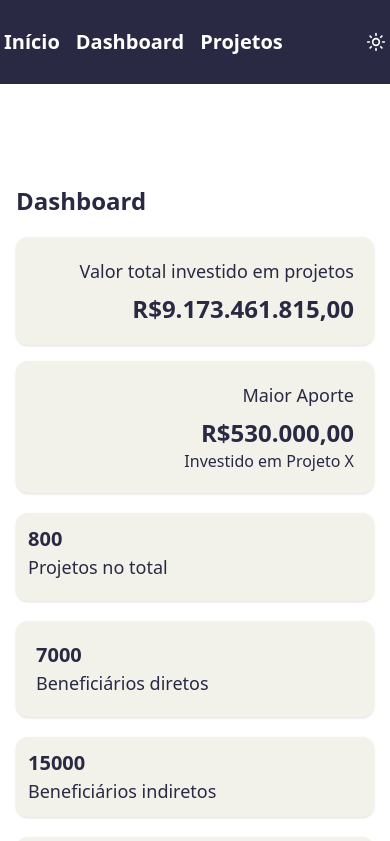
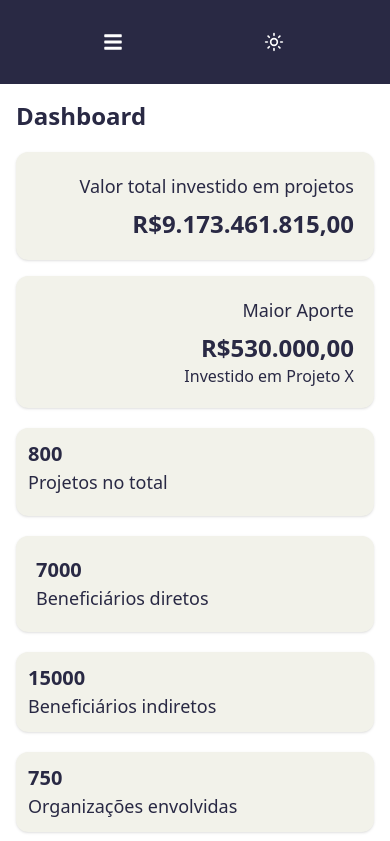
Before and after one commit to Conpec-Projetos/prj-fundacao-csn, a Next.js app: page /dashboard in a window 390 px wide. Shown: the top 841 px of the page. Built offline with nearby package versions, Linux system fonts and the light colour scheme.

Commit message:
Feat: started implementing the promote to admin function in the header

```diff
--- a/src/app/layout.tsx
+++ b/src/app/layout.tsx
@@ -34,9 +34,7 @@ export default function RootLayout({
           <Header />
           {/* Wrap children with HeaderWrapper */}
             <HeaderWrapper>
-              <div className="pt-[10vh]">
-                {children}
-              </div>
+              {children}
             </HeaderWrapper>
         </ThemeProvider>
       </body>
--- a/src/components/header/header.tsx
+++ b/src/components/header/header.tsx
@@ -1,19 +1,42 @@
 "use client";
 import { useRouter } from "next/navigation";
 import { Sun, Moon } from 'lucide-react';
+import { FaBars } from 'react-icons/fa';
 import { useTheme } from '@/context/themeContext';
+import { useState } from "react";
+
+interface promoteAdminProps {
+    id: number;
+    name: string;
+}
+
+const PromoteAdmin = ({ id, name }: promoteAdminProps) => (
+    <div className="flex flex-col items-center justify-center w-fit h-fit bg-blue-fcsn3 rounded shadow-md text-white-off text-lg font-bold m-2 text-center">
+        Você deseja promover o colaborador {name} a administrador?
+        <div className="flex flex-row gap-2">
+            <button className="bg-green-500 text-white rounded-full px-4 py-2 mt-2 mb-2">
+                Promover
+            </button>
+            <button className="bg-red-500 text-white rounded-full px-4 py-2 mt-2 mb-2">
+                Não promover
+            </button>
+        </div>
+    </div>
+);
 
 
 
 export default function Header(){
     const router = useRouter();
     const { darkMode, toggleDarkMode } = useTheme();
+    const [isOpen, setIsOpen] = useState(false);
+    const [isPopUpOpen, setIsPopUpOpen] = useState(false);
 
     return(
         <div className={`${darkMode ? "dark" : ""}`} suppressHydrationWarning={true}>
             <header className="fixed flex flex-row justify-evenly w-full h-[10vh] bg-blue-fcsn z-50">
 
-                <div className="flex flex-row justify-start items-center w-[85%] text-white dark:text-white-off text-xl gap-4 sm:w-3/4 lg:w-1/2 lg:text-2xl font-bold ml-1">
+                <div className="hidden sm:flex flex-row justify-start items-center w-[85%] text-white dark:text-white-off text-xl gap-4 sm:w-3/4 lg:w-1/2 lg:text-2xl font-bold ml-1">
 
                     <button
                         onClick={(event) => {
@@ -35,6 +58,41 @@ export default function Header(){
                     <button className="
                         cursor-pointer">Projetos</button>
                 </div>
+
+                <button className="sm:hidden" onClick={() => setIsOpen(!isOpen)}>
+                    <FaBars size={20} className="text-white" />
+                </button>
+
+                { isOpen && (
+                    <div className="absolute top-[10.5vh] left-0 w-[50%] h-fit bg-blue-fcsn dark:bg-blue-fcsn2 rounded shadow-md text-white-off text-lg font-bold flex flex-col items-center gap-4 p-4">
+                        <button
+                        onClick={(event) => {
+                            event.preventDefault();
+                            router.push("/")
+                        }}
+
+                        className="cursor-pointer">Início</button>
+
+                        <button onClick={(event) => {
+                            event.preventDefault();
+                            router.push("/dashboard")
+                        }}
+                        className="cursor-pointer">Dashboard</button>
+
+                        <button className="cursor-pointer">Projetos</button>
+
+                        <button onClick={() => setIsPopUpOpen(!isPopUpOpen)}
+                        className="cursor-pointer">Promover Colaborador</button>
+                    </div>
+                )}
+
+                {isPopUpOpen && isOpen && (
+                            <div className="absolute top-80 left-1 rounded shadow-md bg-blue-fcsn2 max-w-[90%] w-fit h-fit">
+                                {PromoteAdmin({ id: 1, name: "Teste da Silva" })}
+                            </div>
+                        )}
+
+
                 <div className="w-[15%] flex justify-end items-center mr-1 sm:mr-3">
                     <button className="cursor-pointer transition-all duration-300"
                     onClick={toggleDarkMode}>{darkMode ? <Moon size={20} className="text-white" /> : <Sun size={20} className="text-white" />}
```
